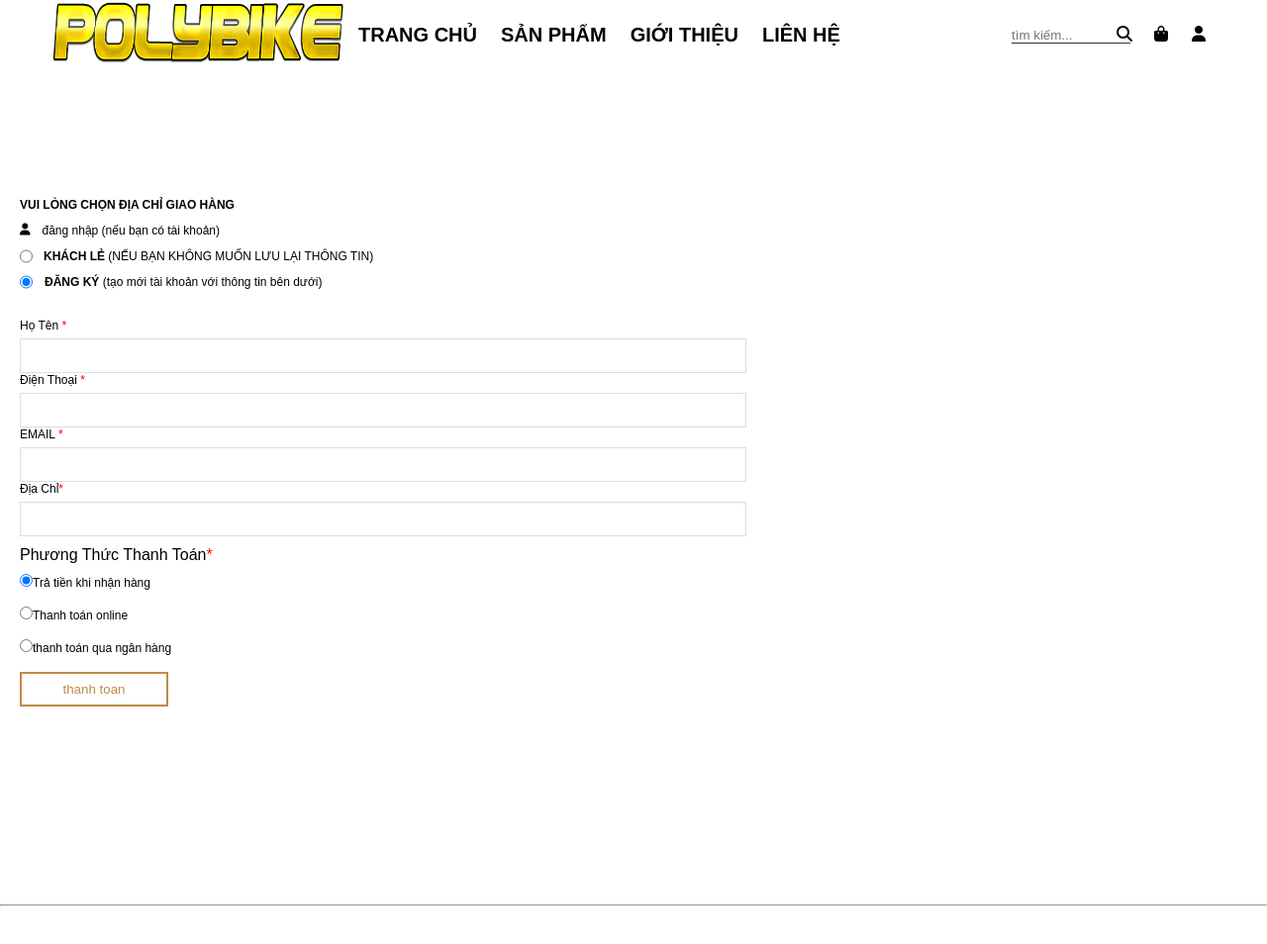
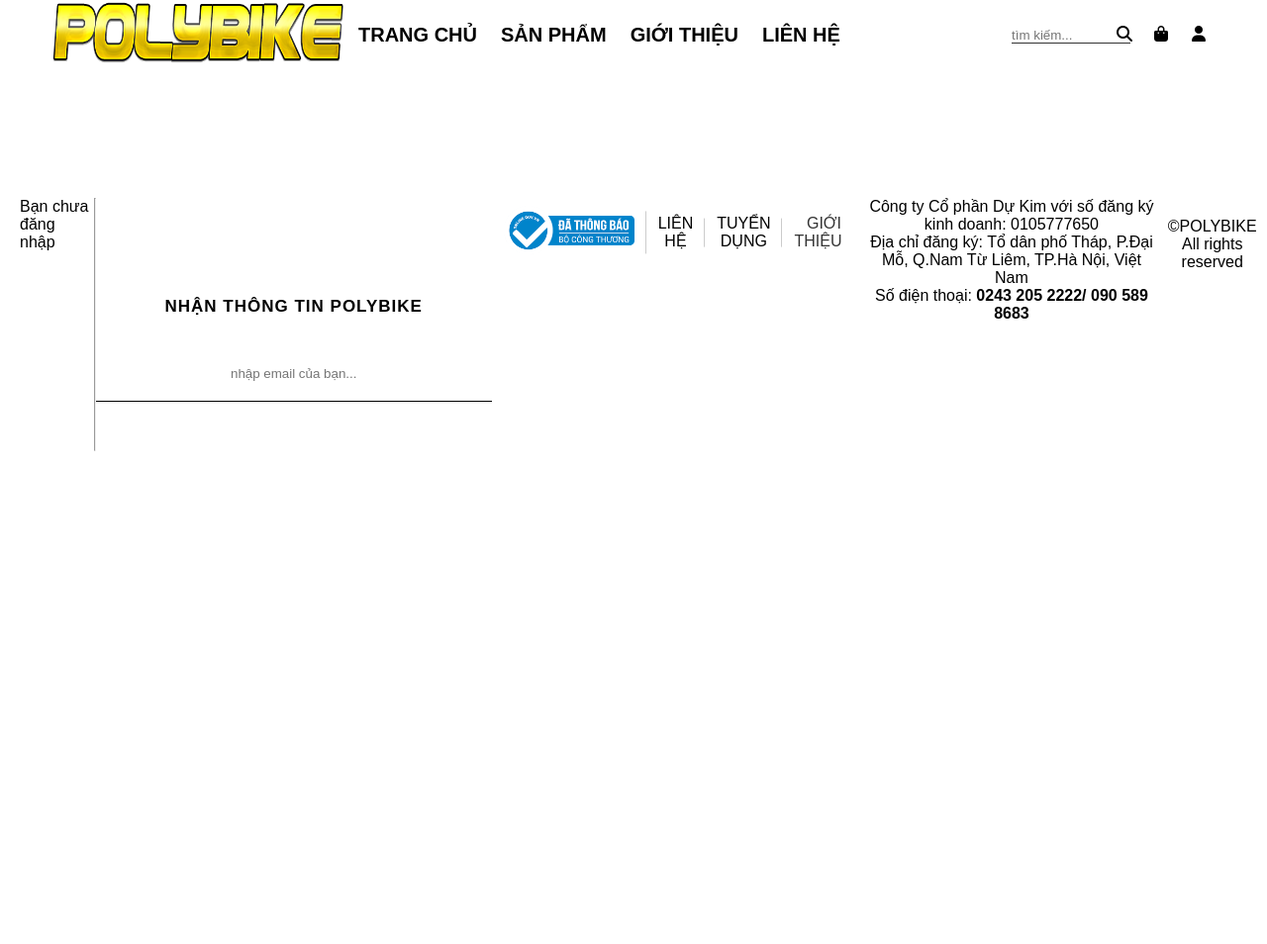
Before and after one commit to chuongnam/duan122, a PHP site: page /thanhtoan.php in a window 1280 px wide. Shown: the top 954 px of the page at 99% size. After the commit the page ends 456 px from the top, so only its background shows below. Run offline with PHP 8.4, Linux system fonts and the light colour scheme; some libraries are stand-ins or nearby versions.

Commit message:
update tien

```diff
--- a/view/thanhtoan.php
+++ b/view/thanhtoan.php
@@ -1,4 +1,5 @@
 <?php
+session_start();
 include "header.php";
 ?>
 <style>
@@ -23,33 +24,28 @@ include "header.php";
      margin-bottom: 10px;
    }
     </style>
-    <?php
 
-    ?>
 <section class="delivery">
            <div class="container">
               <div class="delivery-content row">
+              <?php
+if (!isset($_SESSION['user_id'])) {
+?>
+<p>Bạn chưa đăng nhập</p>
+   <?php
+  }else{
+    extract($_SESSION['user_id']);
+  ?>
                 <div class="delivery-content-left">
                    <p>VUI LÒNG CHỌN ĐỊA CHỈ GIAO HÀNG</p>
                    <div class="delivery-content-left-dangnhap row">
-                    <i class="fa fa-user" href=""></i>
-                    <p>đăng nhập (nếu bạn có tài khoản)</p>
-                   </div>
-                   <div class="delivery-content-left-khachle row">
-                     <input checked name="loaikhach" type="radio">
-                     <p><span style="font-weight: bold;">KHÁCH LẺ</span> (NẾU BẠN KHÔNG MUỐN LƯU LẠI THÔNG TIN)</p>
-                   </div>
-                   <div class="delivery-content-left-dangky row">
-                    <input checked name="loaikhach" type="radio">
-                    <p><span style="font-weight: bold;">ĐĂNG KÝ</span> (tạo mới tài khoản với thông tin bên dưới)</p>
-                   </div>
                      <form action="index.php?act=mua" method="POST">
 
 
 
                    <div class="delivery-content-left-input-top-item">
                         <label for="">Họ Tên <span style="color: red;">*</span></label>
-                        <input required type="text" name="bill_name">
+                        <input required type="text" name="bill_name" value="<?=$user_name?>">
                      </div>
                      <div class="delivery-content-left-input-top-item">
                         <label for="">Điện Thoại <span style="color: red;">*</span></label>
@@ -57,7 +53,7 @@ include "header.php";
                      </div>
                      <div class="delivery-content-left-input-top-item">
                         <label for="">EMAIL <span style="color: red;">*</span></label>
-                        <input required type="text" name="email">
+                        <input required type="text" name="email" value="<?=$email?>">
                      </div>
 
 
@@ -82,6 +78,7 @@ include "header.php";
               </div>
            </div>
     </section>
+    <?php } ?>
     <?php
 include "footer.php";
 ?>
```
